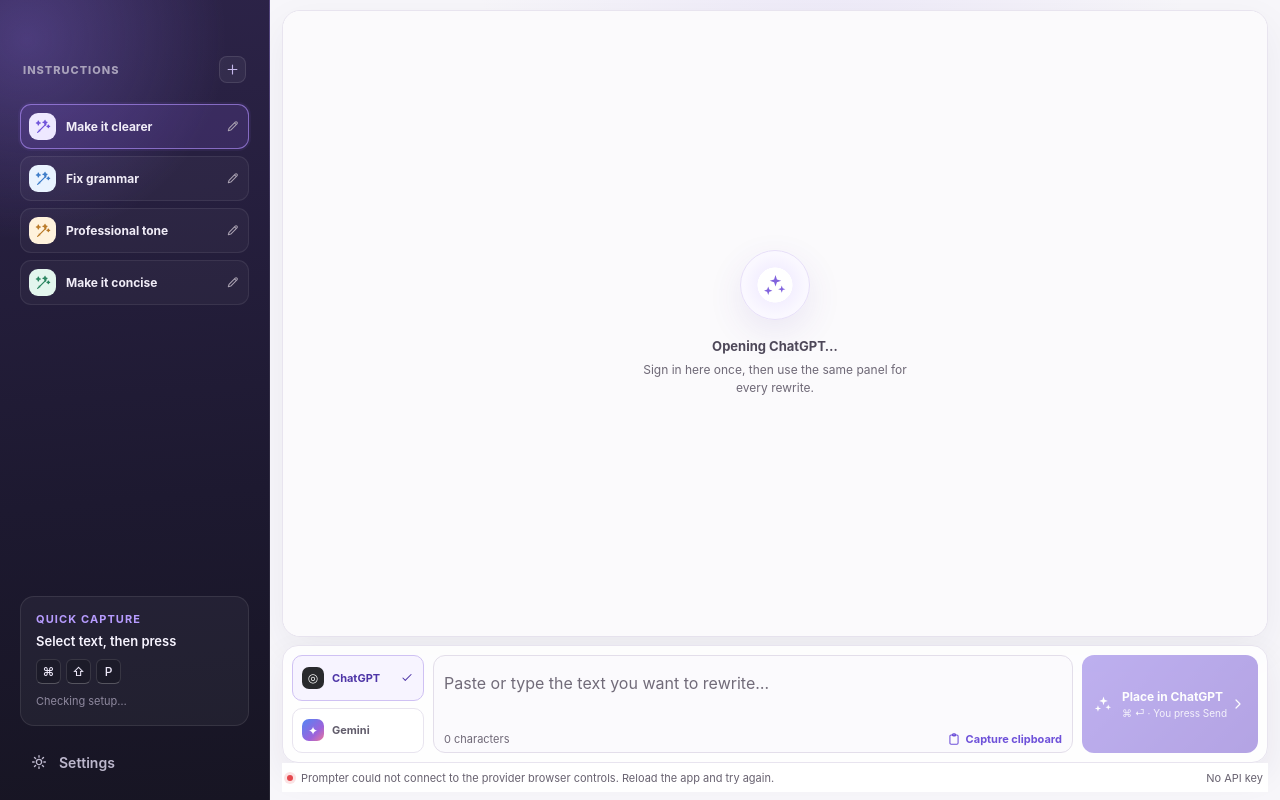
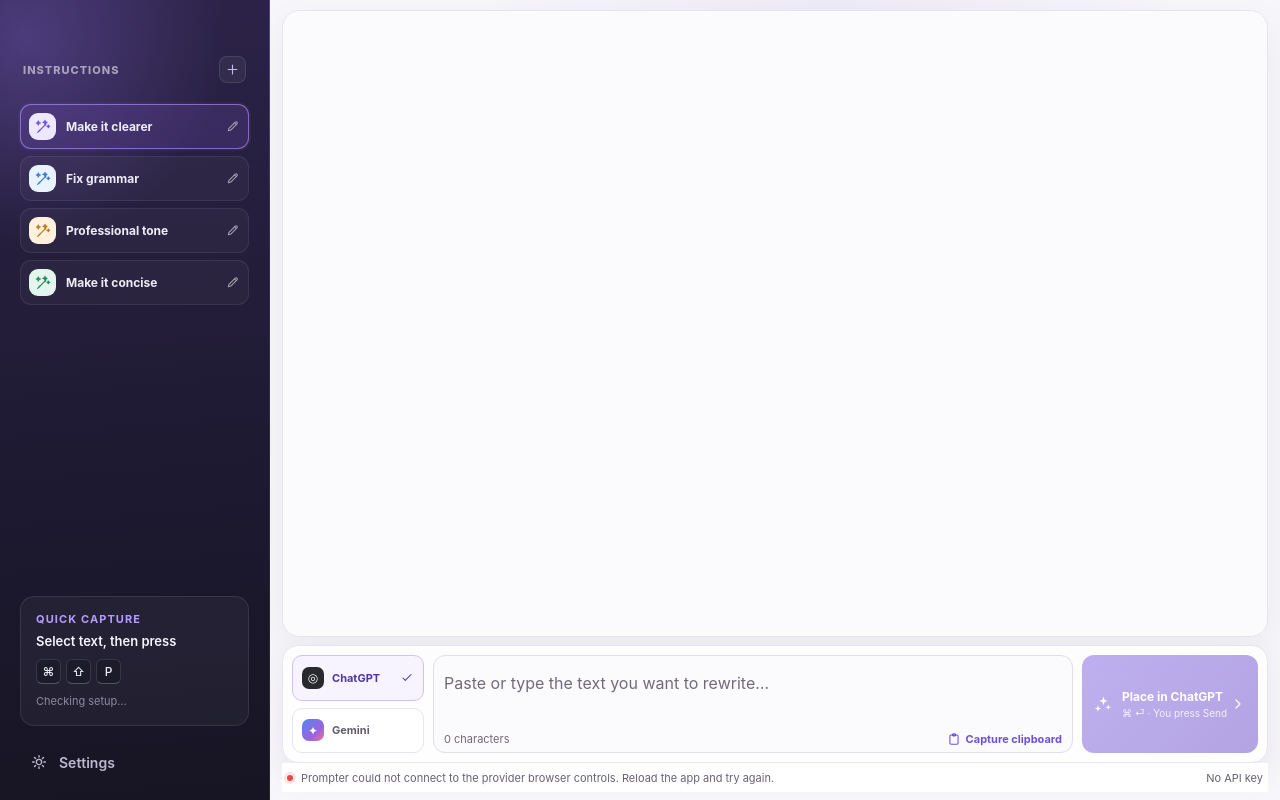
Before and after one commit to navasnoozy/prompter, a React (Vite) app: page / in a window 1280 px wide. Built offline with nearby package versions, Linux system fonts and the light colour scheme.

Commit message:
refactor: update ProviderBrowser component to remove loading placeholder and adjust rendering logic

```diff
--- a/src/features/providers/ProviderBrowser.tsx
+++ b/src/features/providers/ProviderBrowser.tsx
@@ -1,5 +1,4 @@
 import type { RefObject } from "react";
-import { Icon } from "../../shared/Icon";
 import { getProviderLabel } from "./model";
 import { useProviderStore } from "./store";
 
@@ -29,18 +28,6 @@
             : ""}
         </span>
         <div
-          aria-hidden={panelOpen}
-          aria-live="polite"
-          className="provider-loading-placeholder"
-          role="status"
-        >
-          <span className="empty-orbit">
-            <Icon name="sparkle" size={25} />
-          </span>
-          <strong>Opening {label}…</strong>
-          <p>Sign in here once, then use the same panel for every rewrite.</p>
-        </div>
-        <div
           aria-busy={panelOpen && navigation.isLoading}
           className="provider-webview-host"
           id="provider-browser-content"
--- a/src/features/providers/providers.css
+++ b/src/features/providers/providers.css
@@ -95,31 +95,6 @@
   inset: 0;
   z-index: 2;
 }
-.provider-loading-placeholder {
-  position: absolute;
-  inset: 0;
-  z-index: 1;
-  display: flex;
-  flex-direction: column;
-  align-items: center;
-  justify-content: center;
-  padding: 45px;
-  text-align: center;
-}
-.empty-orbit {
-  width: 70px;
-  height: 70px;
-  display: grid;
-  place-items: center;
-  margin-bottom: 18px;
-  border: 1px solid #e7dff8;
-  border-radius: 50%;
-  color: #8062dd;
-  background: radial-gradient(circle, #fff 36%, #f4f0ff 37%, #faf8ff 64%);
-  box-shadow: 0 12px 35px rgba(91, 62, 170, 0.1);
-}
-.provider-loading-placeholder strong { color: #4e4859; font-size: 13px; }
-.provider-loading-placeholder p { max-width: 280px; margin: 7px 0 0; color: #6e6876; font-size: 12px; line-height: 1.5; }
 
 .bottom-dock {
   min-height: 118px;
--- a/src/styles/theme.css
+++ b/src/styles/theme.css
@@ -70,9 +70,7 @@
 .theme-dark .preset-modal input::placeholder,
 .theme-dark .preset-modal textarea::placeholder { color: var(--text-placeholder); }
 .theme-dark .provider-webview-frame { background: var(--surface-deep); }
-.theme-dark .provider-loading-placeholder strong,
 .theme-dark .modal-header h2 { color: var(--text-primary); }
-.theme-dark .provider-loading-placeholder p,
 .theme-dark .settings-section p { color: var(--text-secondary); }
 .theme-dark .status-bar { background: var(--paper); }
 .theme-dark .instruction-editor-validation { color: var(--accent-validation); }
```
Also changed, not shown: 1 other file (tests, documents, lock files or other folders).
